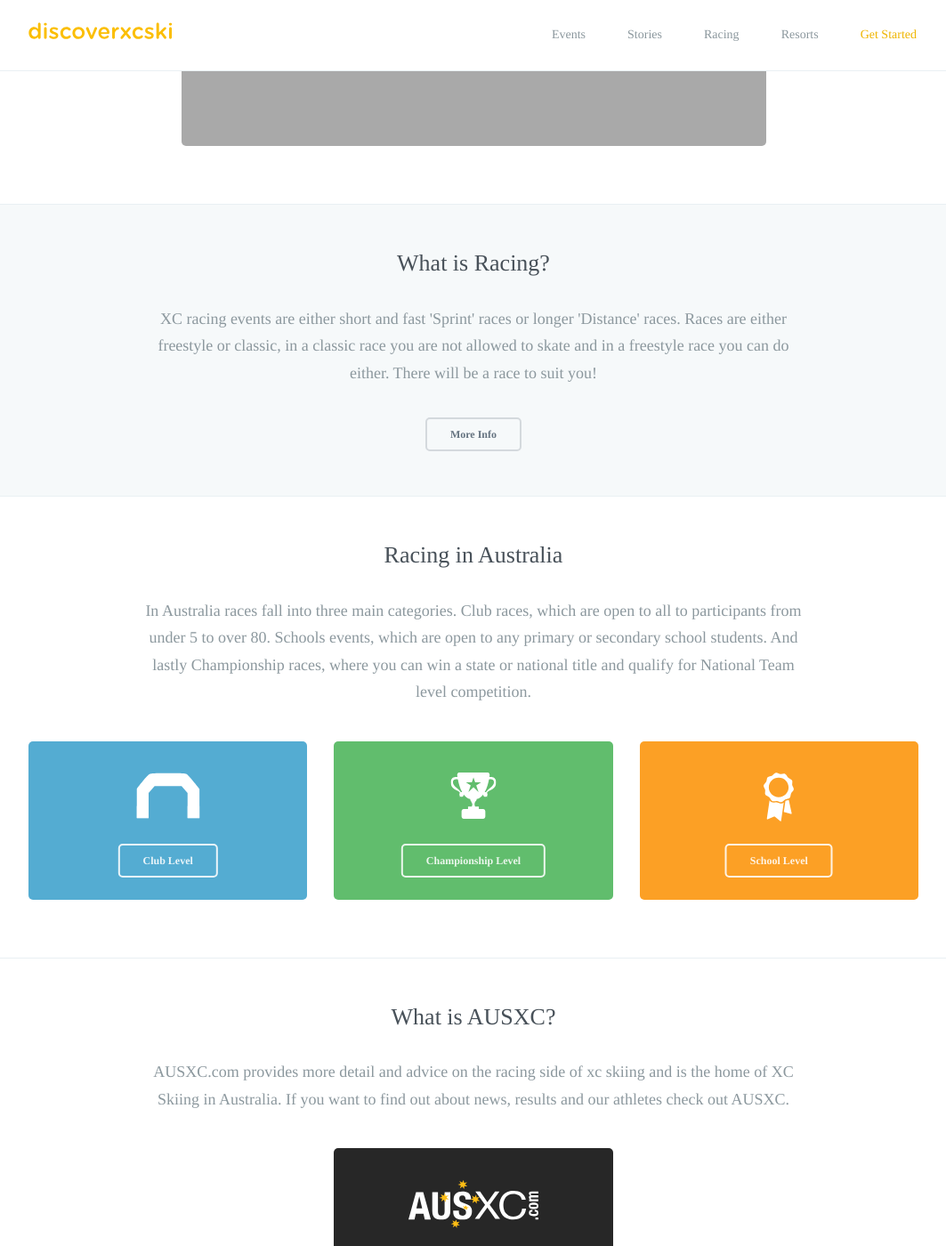
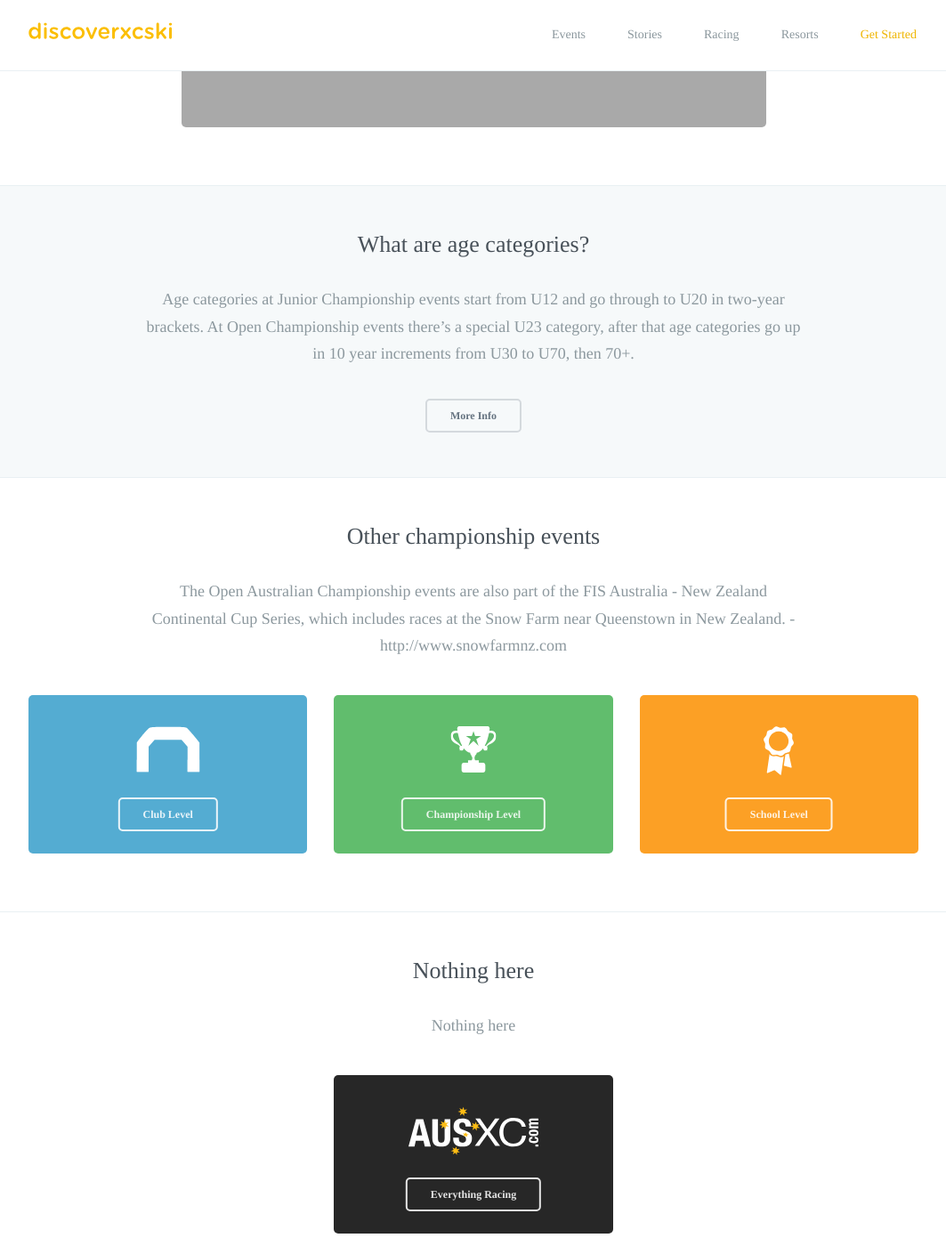
Before and after one commit to robcatto/robcatto.github.io, a Jekyll site: the page built from racing/championship-level/index.html, in a window 1280 px wide and 1400 px high, scrolled down 699 px. Shown: the whole window at 89% size, without its empty margins (108-1171 px from the left). Built offline with Jekyll 4.4.1, drawn with Linux system fonts in a browser that asks for light colours; some web fonts are replaced; Markdown is read by kramdown in place of the engine named in the settings; some of the changed text lies outside the part shown.

Commit message:
Update index.html

```diff
--- a/racing/championship-level/index.html
+++ b/racing/championship-level/index.html
@@ -12,7 +12,7 @@ layout: default
             </div>
 
             <section>
-                <h1>Discover Racing</h1>
+                <h1>Championship Events</h1>
             </section>
 
 
@@ -22,31 +22,14 @@ layout: default
             <div class="page__content">
 
                <input id="tab1" type="radio" name="tabs" checked>
-      <label class="button" for="tab1" style="
-        border-radius: 5px 0px 0px 5px;
-        color: #384047;
-        padding: 0px 21px;
-        width: 165px;
-        margin-right: -5px;
-">
-
-        What is Racing</label>
 
       <input id="tab2" type="radio" name="tabs">
-      <label class="button" for="tab2" style="
-        border-radius: 0px 5px 5px 0px;
-        color: #384047;
-        padding: 0px 21px;
-        width: 165px;">
-
-        Participate</label>
-
 
       <div class="content">
         <div id="content1">
         <section class="mobile_section" style="border-bottom: none">
-                <h3>Jekyll functionality is built into Github pages already</h3>
-                <p>Racing can be for everyone, young to old, beginner to advanced. It’s a great chance to make new friends, challenge yourself, improve your technique and fitness.
+                <h3>Do I need to qualify?</h3>
+                <p>It is not necessary to qualify for any of the State or National Championship events in Australia, although it is necessary to have hold a race licence for all National and some state events. All race licences are issued by Ski & Snowboard Australia.  - http://www.skiandsnowboard.org.au/
                 </p>
                 <div class="one">
                 <div class="onelarge centered" style="
@@ -57,16 +40,17 @@ layout: default
 
 
                 <section class="mobile_section section_hasbg">
-                    <h3>What is Racing?</h3>
-                    <p>XC racing events are either short and fast 'Sprint' races or longer 'Distance' races. Races are either freestyle or classic, in a classic race you are not allowed to skate and in a freestyle race you can do either. There will be a race to suit you!
+                    <h3>What are age categories?</h3>
+                    <p>Age categories at Junior Championship events start from U12 and go through to U20 in two-year brackets. At Open Championship events there’s a special U23 category, after that age categories go up in 10 year increments from U30 to U70, then 70+.
                     </p>
                     <a class="button small dark" href="/event-types" data-featurette="analytics-click-event" data-event-category="button" data-event-action="M: Clicked Design an iOS Game" data-event-label="Source: Homepage Alt" id="featurette-35">More Info</a>
                 </section>
 
                  <section class="mobile_section">
-                <h3>Racing in Australia</h3>
+                <h3>Other championship events</h3>
                 <p>
-                    In Australia races fall into three main categories. Club races, which are open to all to participants from under 5 to over 80. Schools events, which are open to any primary or secondary school students. And lastly Championship races, where you can win a state or national title and qualify for National Team level competition.
+                   The Open Australian Championship events are also part of the FIS Australia - New Zealand Continental Cup Series, which includes races at the Snow Farm near Queenstown in New Zealand. - http://www.snowfarmnz.com
+
                 </p>
                 <div class="row">
 
@@ -129,9 +113,9 @@ layout: default
                 </section>
 
                  <section class="mobile_section" style="border-bottom: none">
-                <h3>What is AUSXC?</h3>
+                <h3>Nothing here</h3>
                 <p>
-                    AUSXC.com provides more detail and advice on the racing side of xc skiing and is the home of XC Skiing in Australia. If you want to find out about news, results and our athletes check out AUSXC.
+                    Nothing here
                 </p>
 
                     <div class="row">
```
